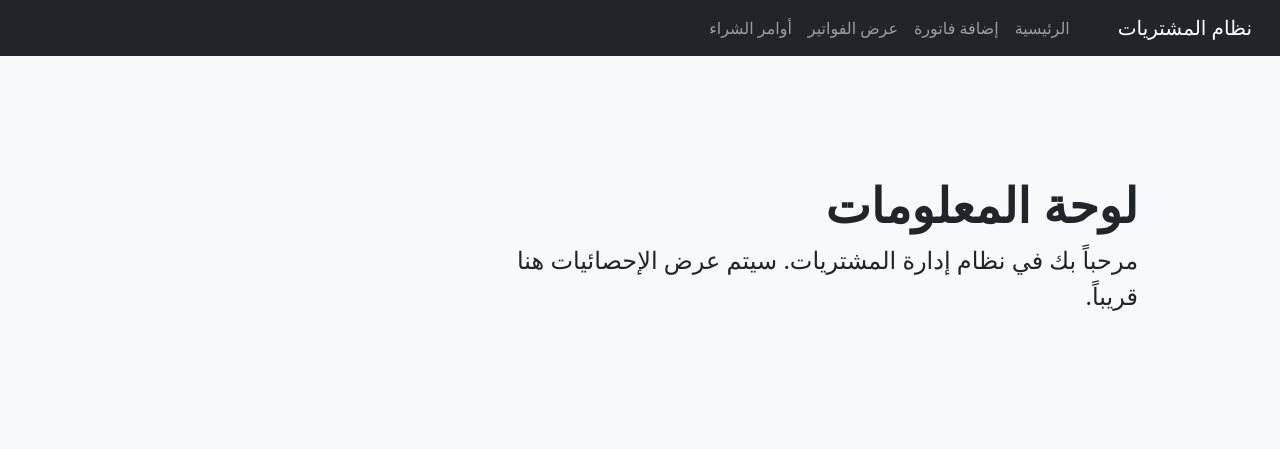
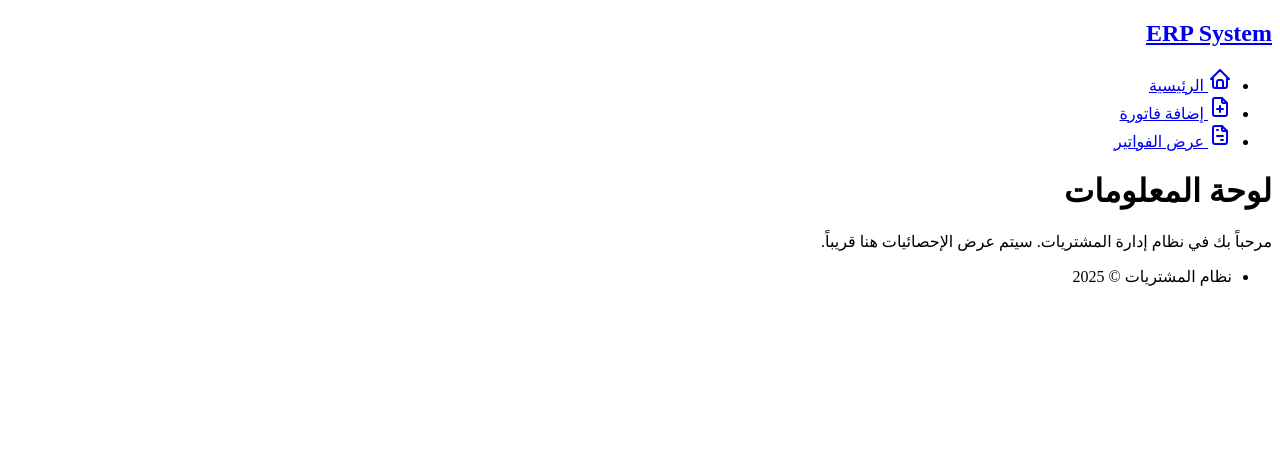
Before and after one commit to ixAbdulaziz/ERP-Last, a Flask app: page / in a window 1280 px wide. Shown: the top 449 px of the page. Run offline with Flask 3, Linux system fonts and the light colour scheme; some libraries are stand-ins or nearby versions; some web fonts are replaced.

Commit message:
Update layout.html

```diff
--- a/templates/layout.html
+++ b/templates/layout.html
@@ -1,45 +1,115 @@
-<!DOCTYPE html>
+<!doctype html>
 <html lang="ar" dir="rtl">
   <head>
-    <meta charset="UTF-8">
-    <meta name="viewport" content="width=device-width, initial-scale=1.0">
+    <meta charset="utf-8"/>
+    <meta name="viewport" content="width=device-width, initial-scale=1, viewport-fit=cover"/>
+    <meta http-equiv="X-UA-Compatible" content="ie=edge"/>
     <title>{% block title %}{% endblock %} - نظام المشتريات</title>
-    <link href="https://cdn.jsdelivr.net/npm/bootstrap@5.3.2/dist/css/bootstrap.min.css" rel="stylesheet">
+    <link href="https://cdn.jsdelivr.net/npm/@tabler/core@1.0.0-beta17/dist/css/tabler.min.css" rel="stylesheet"/>
+    <link href="https://cdn.jsdelivr.net/npm/@tabler/core@1.0.0-beta17/dist/css/tabler-flags.min.css" rel="stylesheet"/>
+    <link href="https://cdn.jsdelivr.net/npm/@tabler/core@1.0.0-beta17/dist/css/tabler-payments.min.css" rel="stylesheet"/>
+    <link href="https://cdn.jsdelivr.net/npm/@tabler/core@1.0.0-beta17/dist/css/tabler-vendors.min.css" rel="stylesheet"/>
     <style>
-        body { background-color: #f8f9fa; }
+      @import url('https://rsms.me/inter/inter.css');
+      :root {
+      	--tblr-font-sans-serif: 'Inter', -apple-system, BlinkMacSystemFont, San Francisco, Segoe UI, Roboto, Helvetica Neue, sans-serif;
+      }
+      body {
+      	font-feature-settings: "cv03", "cv04", "cv11";
+      }
     </style>
   </head>
-<body>
-    <nav class="navbar navbar-expand-lg navbar-dark bg-dark">
+  <body >
+    <div class="page">
+      <aside class="navbar navbar-vertical navbar-expand-lg navbar-dark">
         <div class="container-fluid">
-            <a class="navbar-brand" href="/">نظام المشتريات</a>
-            <button class="navbar-toggler" type="button" data-bs-toggle="collapse" data-bs-target="#navbarNav" aria-controls="navbarNav" aria-expanded="false" aria-label="Toggle navigation">
-                <span class="navbar-toggler-icon"></span>
-            </button>
-            <div class="collapse navbar-collapse" id="navbarNav">
-                <ul class="navbar-nav">
+          <h1 class="navbar-brand navbar-brand-autodark">
+            <a href="/">
+              ERP System
+            </a>
+          </h1>
+          <div class="collapse navbar-collapse" id="sidebar-menu">
+            <ul class="navbar-nav pt-lg-3">
               <li class="nav-item">
-                        <a class="nav-link" href="/">الرئيسية</a>
+                <a class="nav-link" href="{{ url_for('home') }}" >
+                  <span class="nav-link-icon d-md-none d-lg-inline-block">
+                    <svg xmlns="http://www.w3.org/2000/svg" class="icon" width="24" height="24" viewBox="0 0 24 24" stroke-width="2" stroke="currentColor" fill="none" stroke-linecap="round" stroke-linejoin="round"><path stroke="none" d="M0 0h24v24H0z" fill="none"/><path d="M5 12l-2 0l9 -9l9 9l-2 0" /><path d="M5 12v7a2 2 0 0 0 2 2h10a2 2 0 0 0 2 -2v-7" /><path d="M9 21v-6a2 2 0 0 1 2 -2h2a2 2 0 0 1 2 2v6" /></svg>
+                  </span>
+                  <span class="nav-link-title">
+                    الرئيسية
+                  </span>
+                </a>
               </li>
               <li class="nav-item">
-                        <a class="nav-link" href="/add">إضافة فاتورة</a>
+                <a class="nav-link" href="{{ url_for('add_invoice') }}">
+                  <span class="nav-link-icon d-md-none d-lg-inline-block">
+                    <svg xmlns="http://www.w3.org/2000/svg" class="icon icon-tabler icon-tabler-file-plus" width="24" height="24" viewBox="0 0 24 24" stroke-width="2" stroke="currentColor" fill="none" stroke-linecap="round" stroke-linejoin="round"><path stroke="none" d="M0 0h24v24H0z" fill="none"/><path d="M14 3v4a1 1 0 0 0 1 1h4" /><path d="M17 21h-10a2 2 0 0 1 -2 -2v-14a2 2 0 0 1 2 -2h7l5 5v11a2 2 0 0 1 -2 2z" /><path d="M12 11l0 6" /><path d="M9 14l6 0" /></svg>
+                  </span>
+                  <span class="nav-link-title">
+                    إضافة فاتورة
+                  </span>
+                </a>
               </li>
               <li class="nav-item">
-                        <a class="nav-link" href="/view">عرض الفواتير</a>
-                    </li>
-                     <li class="nav-item">
-                        <a class="nav-link" href="/purchase-orders">أوامر الشراء</a>
+                <a class="nav-link" href="#">
+                  <span class="nav-link-icon d-md-none d-lg-inline-block">
+                    <svg xmlns="http://www.w3.org/2000/svg" class="icon icon-tabler icon-tabler-file-invoice" width="24" height="24" viewBox="0 0 24 24" stroke-width="2" stroke="currentColor" fill="none" stroke-linecap="round" stroke-linejoin="round"><path stroke="none" d="M0 0h24v24H0z" fill="none"/><path d="M14 3v4a1 1 0 0 0 1 1h4" /><path d="M17 21h-10a2 2 0 0 1 -2 -2v-14a2 2 0 0 1 2 -2h7l5 5v11a2 2 0 0 1 -2 2z" /><path d="M9 7l1 0" /><path d="M9 13l6 0" /><path d="M13 17l2 0" /></svg>
+                  </span>
+                  <span class="nav-link-title">
+                    عرض الفواتير
+                  </span>
+                </a>
               </li>
             </ul>
           </div>
         </div>
-    </nav>
+      </aside>
 
-    <main class="container mt-4">
+      <div class="page-wrapper">
+        <div class="page-header d-print-none">
+          <div class="container-xl">
+            <div class="row g-2 align-items-center">
+              <div class="col">
+                <h2 class="page-title">
+                  {% block page_title %}{% endblock %}
+                </h2>
+              </div>
+            </div>
+          </div>
+        </div>
+        <div class="page-body">
+          <div class="container-xl">
+            {% with messages = get_flashed_messages(with_categories=true) %}
+              {% if messages %}
+                {% for category, message in messages %}
+                  <div class="alert alert-{{ category }} alert-dismissible" role="alert">
+                    {{ message }}
+                    <a href="#" class="btn-close" data-bs-dismiss="alert" aria-label="close"></a>
+                  </div>
+                {% endfor %}
+              {% endif %}
+            {% endwith %}
+
             {% block content %}{% endblock %}
-    </main>
+          </div>
+        </div>
 
-    <script src="https://cdn.jsdelivr.net/npm/bootstrap@5.3.2/dist/js/bootstrap.bundle.min.js"></script>
+        <footer class="footer footer-transparent d-print-none">
+          <div class="container-xl">
+            <div class="row text-center align-items-center flex-row-reverse">
+              <div class="col-12 col-lg-auto mt-3 mt-lg-0">
+                <ul class="list-inline list-inline-dots mb-0">
+                  <li class="list-inline-item">
+                    نظام المشتريات &copy; 2025
+                  </li>
+                </ul>
+              </div>
+            </div>
+          </div>
+        </footer>
+      </div>
+    </div>
+    <script src="https://cdn.jsdelivr.net/npm/@tabler/core@1.0.0-beta17/dist/js/tabler.min.js" defer></script>
     {% block scripts %}{% endblock %}
   </body>
 </html>
```
Lines whose indentation alone changed are shown as unchanged.
